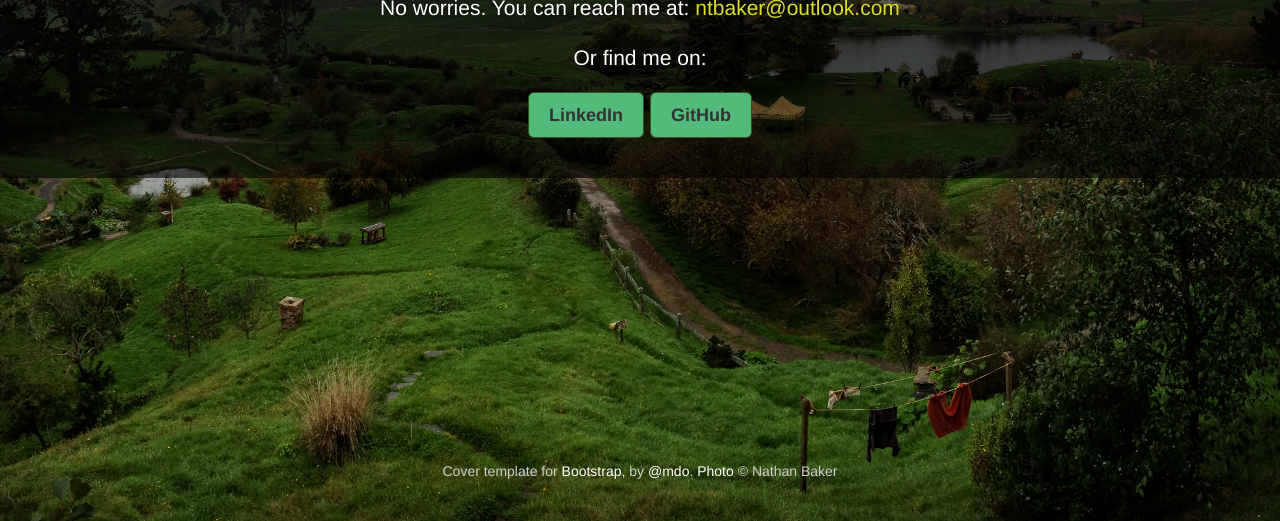
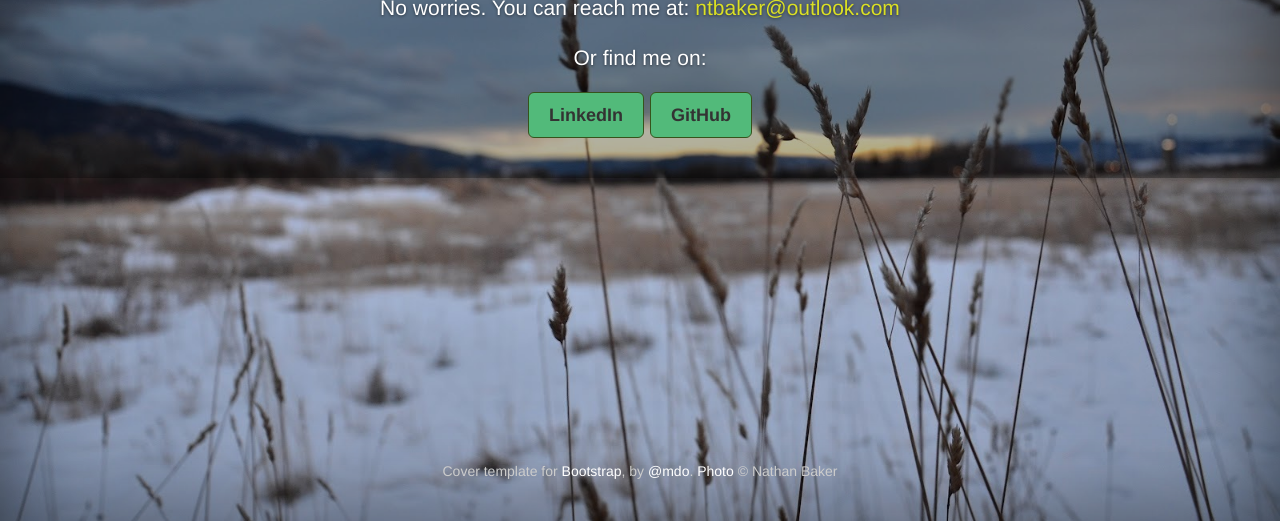
Before and after one commit to nt-baker/nt-baker.github.io, a plain HTML site: page contact.html in a window 1280 px wide. Shown: the part 279-800 px from the top of the page. Drawn offline with nearby package versions, Linux system fonts and the light colour scheme.

Commit message:
change contact page background

```diff
--- a/contact.html
+++ b/contact.html
@@ -12,7 +12,7 @@
 
 	<style>
 		body {
-			background: url("images/nz-1.jpg") no-repeat center center;
+			background: url("images/steamboat.jpg") no-repeat center center;
 			-webkit-background-size: cover;
 		  	-moz-background-size: cover;
 		  	-o-background-size: cover;
@@ -34,7 +34,7 @@
 		}
 		.cover {
 			padding: 20px;
-			background-color: rgba(0, 0, 0, 0.6);
+			background-color: rgba(0, 0, 0, 0.3);
 			color: #FFF;
 			text-shadow: 0px 1px 3px rgba(0, 0, 0, 0.5);
 		}
@@ -90,7 +90,7 @@
 
           <div class="mastfoot">
             <div class="inner">
-              <p>Cover template for <a href="http://getbootstrap.com">Bootstrap</a>, by <a href="https://twitter.com/mdo">@mdo</a>. <a title="" data-toggle="tooltip" href="#" data-original-title="The Shire, NZ" class="tip">Photo</a> &copy; Nathan Baker</p>
+              <p>Cover template for <a href="http://getbootstrap.com">Bootstrap</a>, by <a href="https://twitter.com/mdo">@mdo</a>. <a title="" data-toggle="tooltip" href="#" data-original-title="Steamboat Springs, CO" class="tip">Photo</a> &copy; Nathan Baker</p>
             </div>
           </div>
 
```
Also changed, not shown: images/steamboat.jpg (added).
